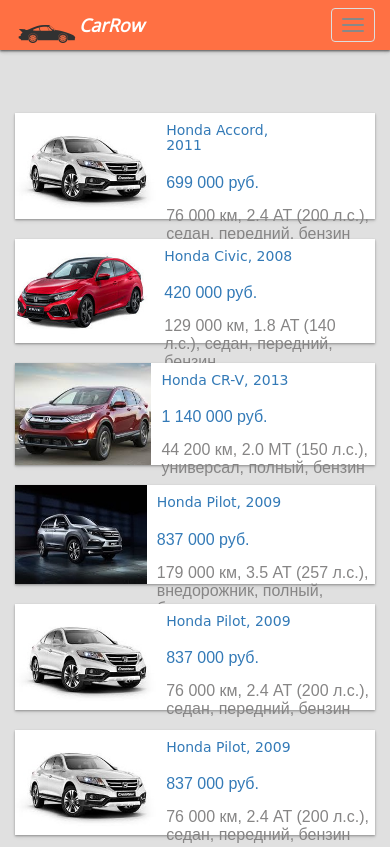
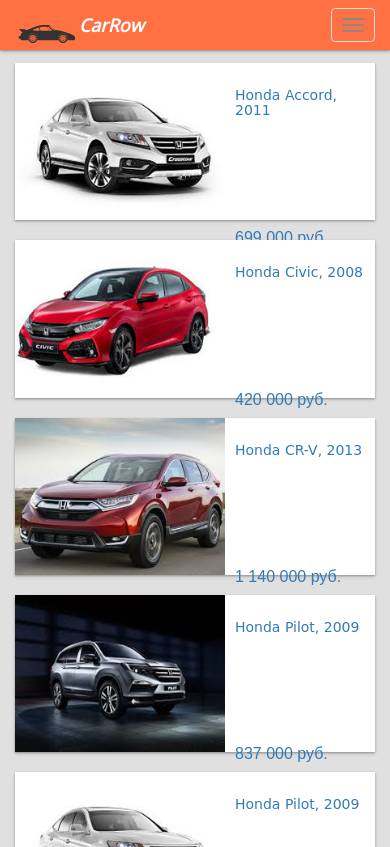
Before and after one commit to AlexeyErmolaev/practice-site, a plain HTML site: page container.html in a window 390 px wide. Shown: the top 847 px of the page. Drawn offline with nearby package versions, Linux system fonts and the light colour scheme.

Commit message:
adapted to 480px

```diff
--- a/css/style.css
+++ b/css/style.css
@@ -5,12 +5,18 @@
 }
 body{
 	font-family: 'Open Sans', sans-serif;
-	font-size:12px;
+	font-size:1.5em;
 	color: #868585;
 	background-color:#E0E0E0;
 	font-weight:normal;
 }
 header{
+	min-width:100%;
+	top:0;
+	z-index:1;
+	bottom:0;
+	height:35px;
+	position:fixed;
 	box-shadow: 0 1px 2px rgba(0, 0, 0, 0.3), 0 2px 4px rgba(0, 0, 0, 0.1);
 }
 main{
@@ -114,6 +120,7 @@
 	text-decoration:none;
 }
 p#price{
+	overflow:hidden;
 	margin-top:10px;
 	margin-bottom:0px;
 }
@@ -244,3 +251,14 @@
 		max-width:100%;
 	}
 }
+@media only screen and (max-width : 480px){
+	#about{
+		display:none;
+	}
+	p#price{
+		margin-top:100px;
+	}
+	#buy{
+		margin-top: 10%;
+	}
+}
```
